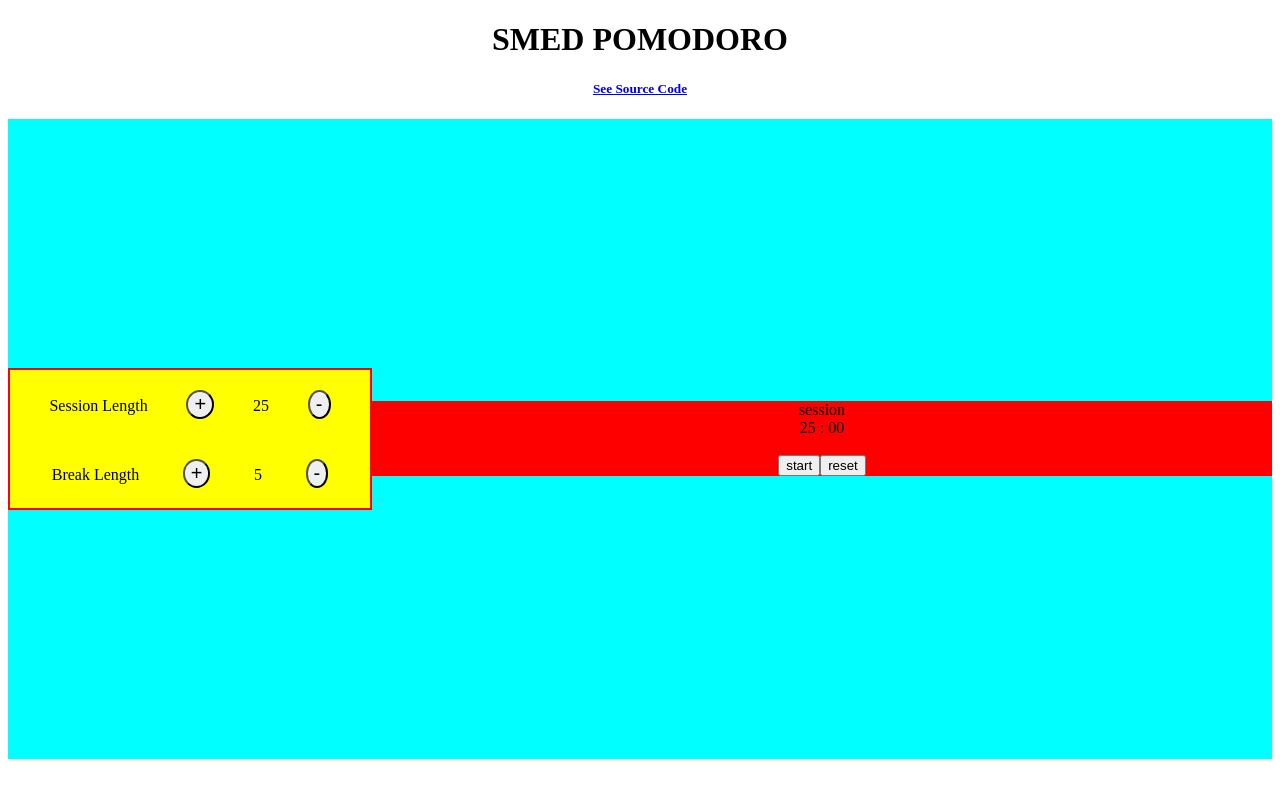
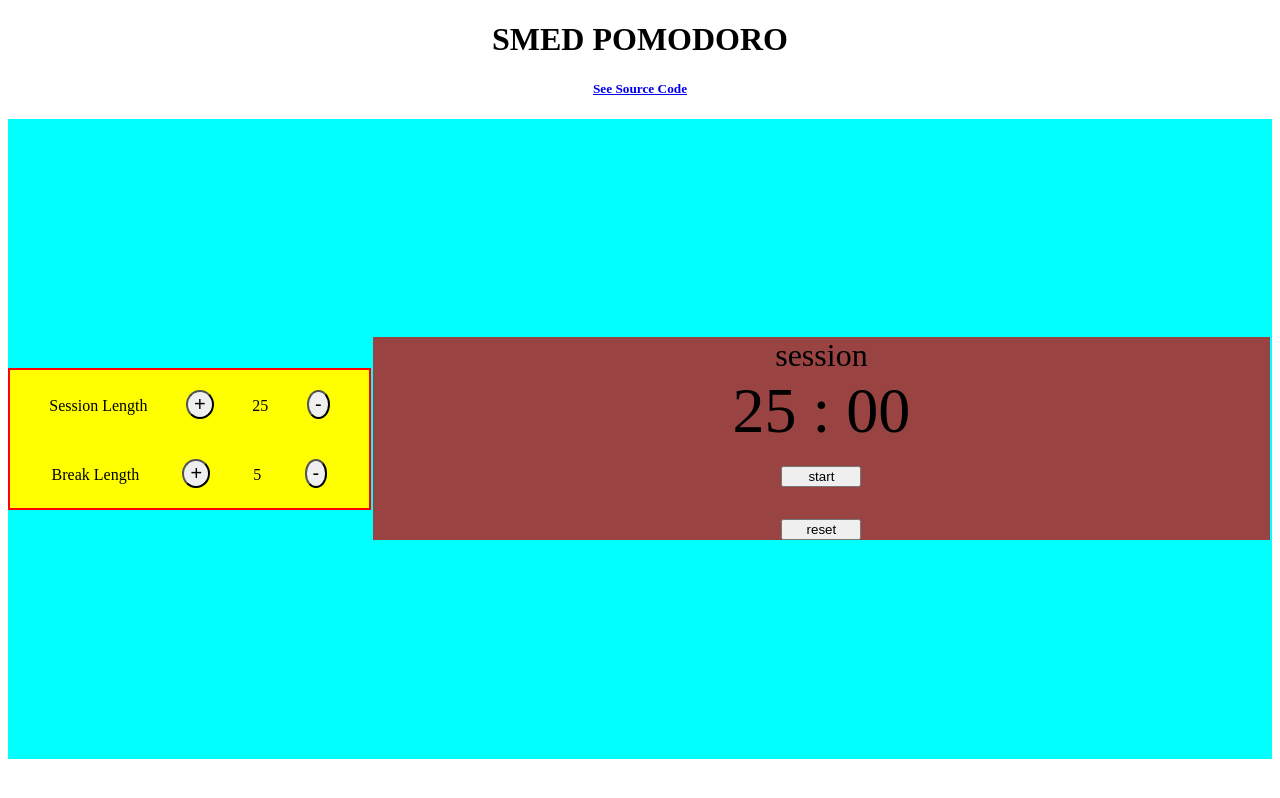
Before and after one commit to mohammedSlimani/pomodoro, a React (Create React App) app: page / in a window 1280 px wide. Built offline with nearby package versions, Linux system fonts and the light colour scheme.

Commit message:
enough styling

```diff
--- a/src/styles/style.css
+++ b/src/styles/style.css
@@ -33,10 +33,13 @@ button::-moz-focus-inner {
 }
 
 #clock-container{
-    background-color: red;
+    border: 2px solid aqua;
+    background-color: rgb(153, 67, 67);
     flex:5;
     align-self: center;
-    text-align: center;
+    display:flex;
+    align-items: center;
+    flex-direction: column;
 }
 
 #container{
@@ -53,6 +56,19 @@ button::-moz-focus-inner {
     font-size: 20px;
 }
 
-#session-length,#break-length{
+#timer-label{
+    font-size: 2rem;
+}
 
+#time-left{
+    font-size: 4rem;
 }
+
+#start_stop{
+    width:5rem;
+}
+
+#reset{
+    margin-top: 2rem;
+    width:5rem;
+}
```
